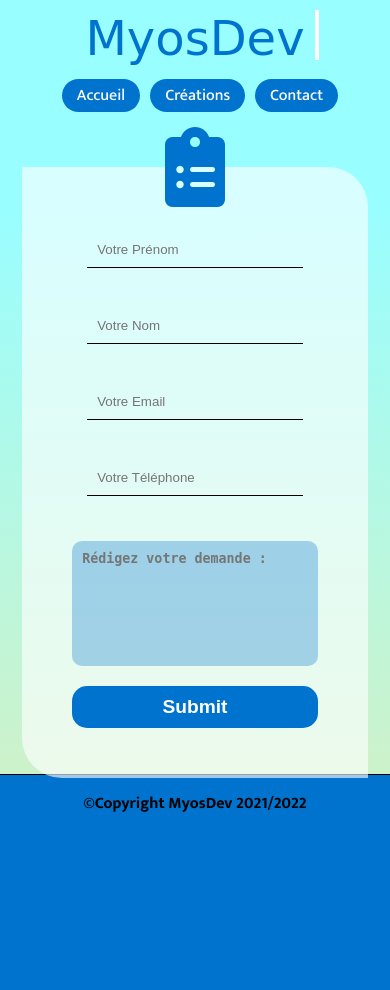
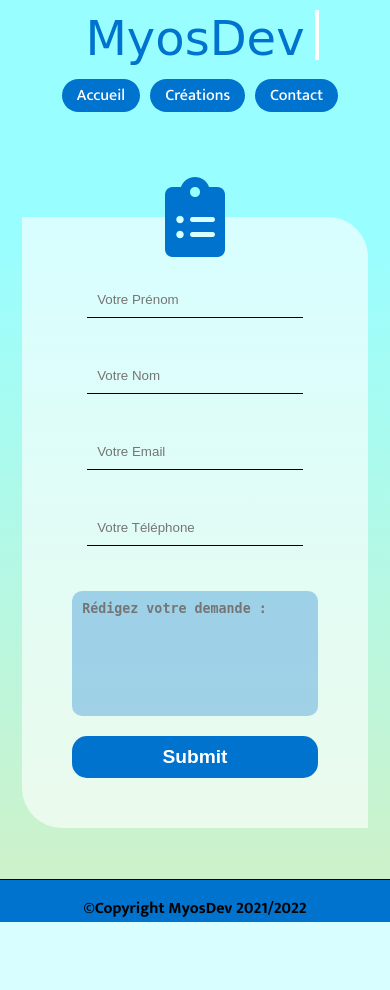
Before and after one commit to myos84/myos84.github.io, a PHP site: page /Portfolio/contact.html in a window 390 px wide. After the commit the page ends 922 px from the top, so only its background shows below. Run offline with PHP 8.4, Linux system fonts and the light colour scheme; some web fonts are replaced.

Commit message:
test responsive formulaire 2

```diff
--- a/Portfolio/css/styles.css
+++ b/Portfolio/css/styles.css
@@ -22,6 +22,7 @@ header nav {
     justify-content: space-between;
     padding: 10px;
     align-items: center;
+    margin-bottom: 50px;
 }
 
 ul{
@@ -103,7 +104,6 @@ form textarea{
     border-top:1px solid black;
     text-align: center;
     background-color: #0073ce;
-    height: 200px;
 }
 #flexFoot span {
     font-weight: 700;
@@ -266,10 +266,6 @@ form textarea{
     transition: all .3s;
 }
 
-.headContact {
-    height:calc(100vh - 70px)
-}
-
 @media screen and (max-width: 1050px) {
   .container {
       width: 800px;
```
